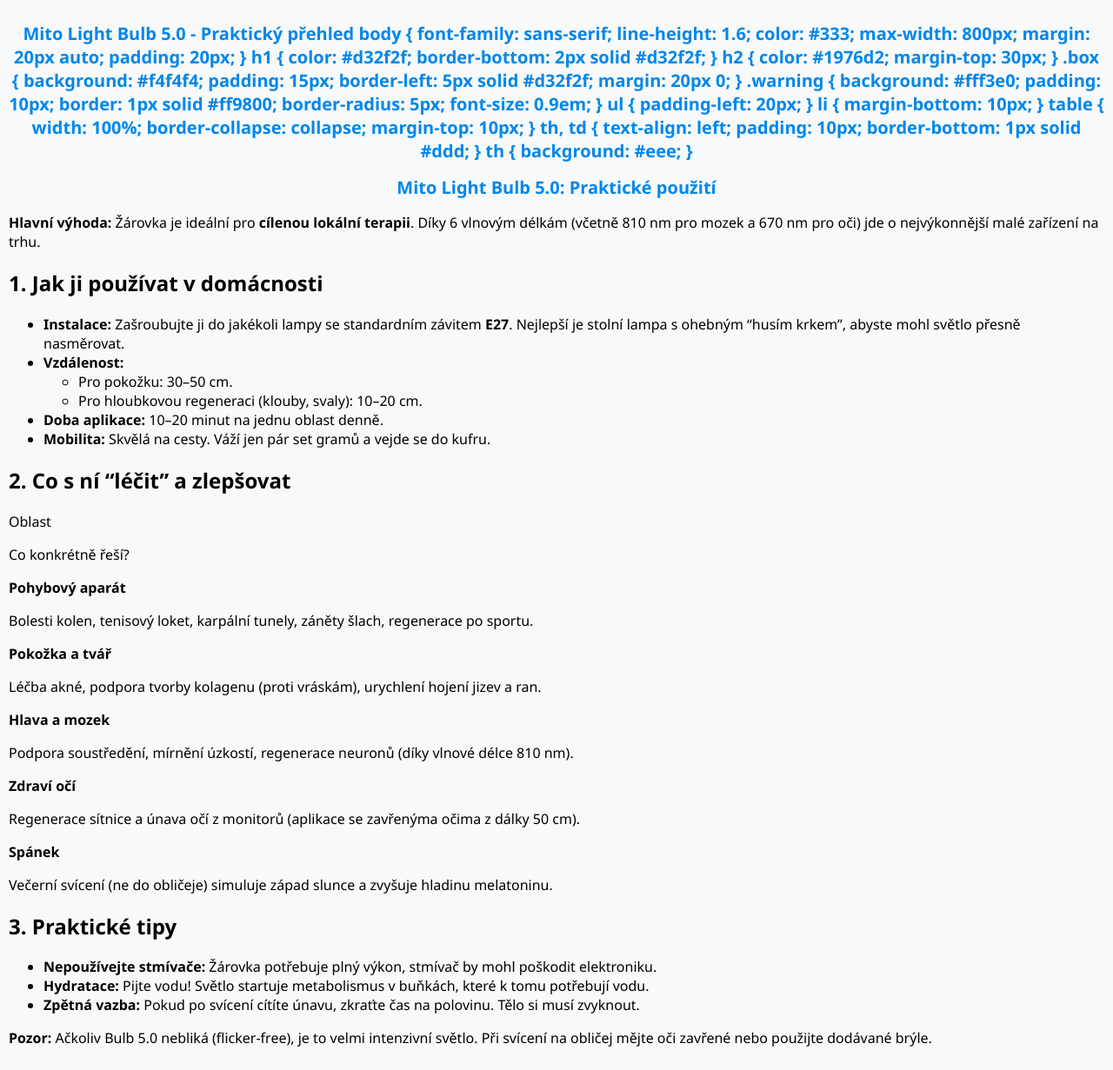
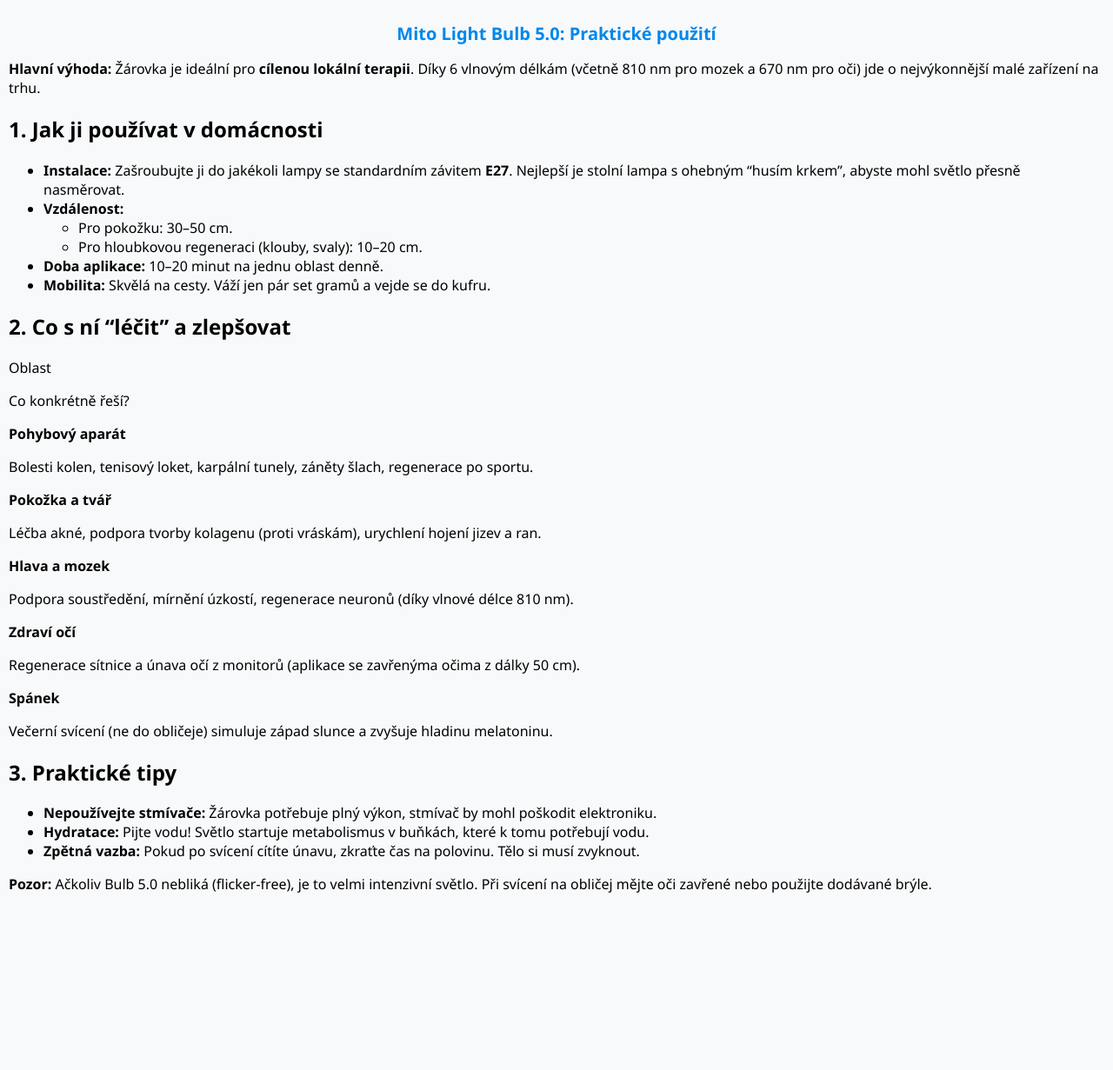
Before and after one commit to bedjan/bedjan.github.io, a Jekyll site: the page built from mitolight.md, in a window 1280 px wide. Shown: the whole page at 87% size. Built offline with Jekyll 4.4.1, drawn with Linux system fonts in a browser that asks for light colours; our own code applies the rules of GitHub Pages for plain Markdown files; after the commit the page ends 1054 px from its top, so only the background shows below that.

Commit message:
Update mitolight.md

```diff
--- a/mitolight.md
+++ b/mitolight.md
@@ -1,5 +1,3 @@
-# Mito Light Bulb 5.0 - Praktický přehled body { font-family: sans-serif; line-height: 1.6; color: #333; max-width: 800px; margin: 20px auto; padding: 20px; } h1 { color: #d32f2f; border-bottom: 2px solid #d32f2f; } h2 { color: #1976d2; margin-top: 30px; } .box { background: #f4f4f4; padding: 15px; border-left: 5px solid #d32f2f; margin: 20px 0; } .warning { background: #fff3e0; padding: 10px; border: 1px solid #ff9800; border-radius: 5px; font-size: 0.9em; } ul { padding-left: 20px; } li { margin-bottom: 10px; } table { width: 100%; border-collapse: collapse; margin-top: 10px; } th, td { text-align: left; padding: 10px; border-bottom: 1px solid #ddd; } th { background: #eee; }
-
 Mito Light Bulb 5.0: Praktické použití
 ======================================
 
```
